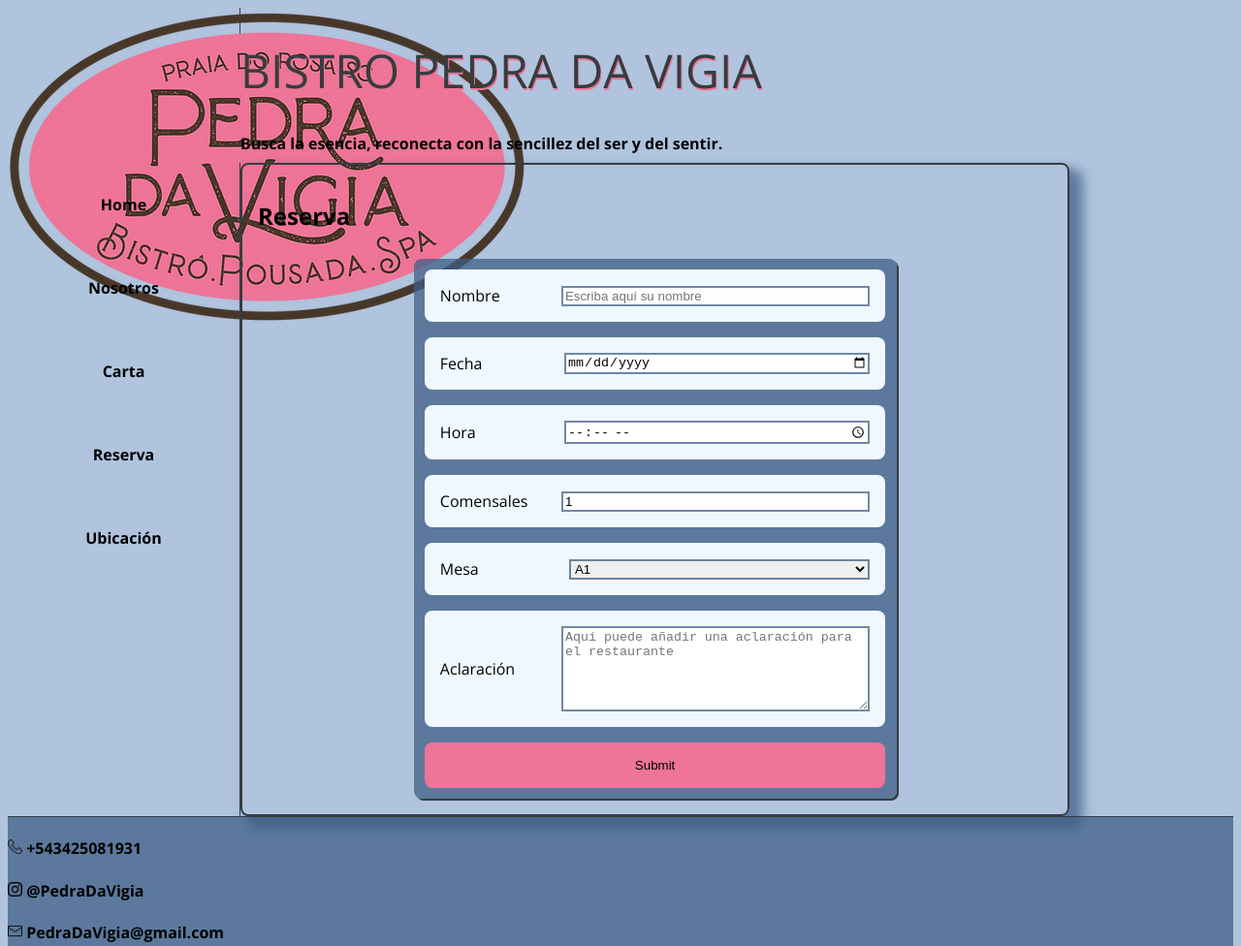
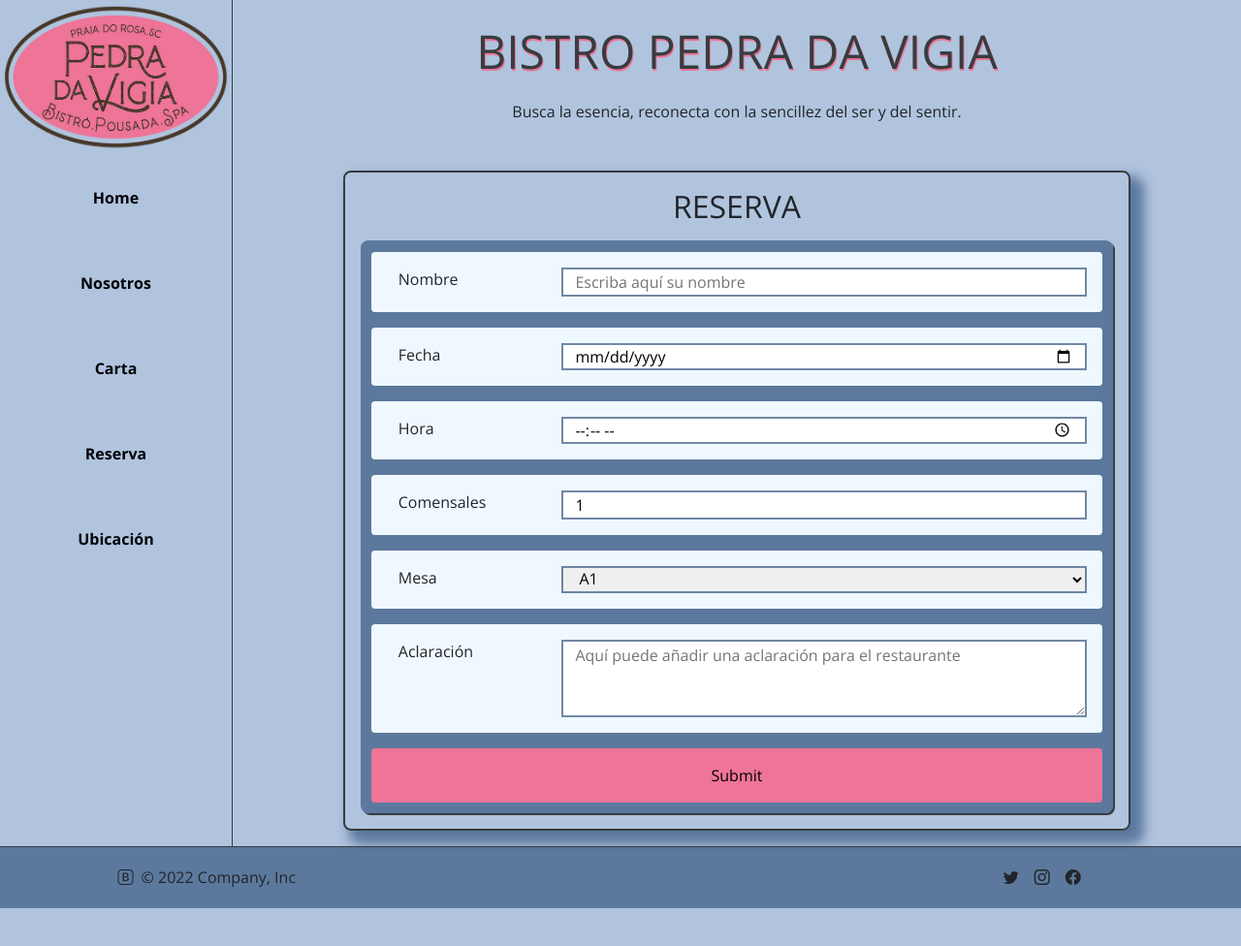
Before and after one commit to franciscocaloia/EntregasCoderHouse, a plain HTML site: page Bootstrap/pages/reserva.html in a window 1280 px wide. Shown: the top 976 px of the page at 97% size. After the commit the page ends 937 px from the top, so only its background shows below. Drawn offline with nearby package versions, Linux system fonts and the light colour scheme.

Commit message:
arreglando reserva y ubicacion

```diff
--- a/Bootstrap/css/styles.css
+++ b/Bootstrap/css/styles.css
@@ -27,6 +27,31 @@ body {
   height: 10rem;
 }
 
+.header__titulo{
+  position: relative;
+  overflow: hidden;
+}
+@keyframes desplazamiento {
+  100%{
+    transform: translateX(calc(100vw + 10rem));
+  }
+}
+
+.header__titulo:hover> .linea{
+  animation-duration: 1.5s;
+  animation-name: desplazamiento;
+  animation-iteration-count: infinite;
+}
+
+.linea{
+  position: absolute;
+  bottom: 50%;
+  left: -10rem;
+  height: 2px;
+  width: 10rem;
+  background-image: linear-gradient(to right , lightsteelblue , #ee7498);
+  transition: all 1s;
+}
 
 .header__titulo h1 {
   font-weight: normal;
@@ -48,6 +73,7 @@ body {
     font-size: 1rem;
   }
 }
+
 
 /*------------------------------------NAV------------------------------------------*/
 .menu {
@@ -139,6 +165,10 @@ body {
   height: 20rem;
   width: 100%;
 }
+.main__video:hover{
+  transform: scale(1.2);
+  transition: all 1s;
+}
 
 .main__text{
   text-align: justify;
@@ -173,7 +203,7 @@ body {
 .container--carta{
   padding: 0.5rem;
 }
-.row{
+.tabla .row{
   margin: 0;
   border: none;
   width: 100%;
@@ -205,17 +235,11 @@ body {
 }
 
 /*------------------------------------RESERVA------------------------------------------*/
-.main__form {
+.main__form{
   justify-self: center;
-  display: grid;
-  width: 100%;
 }
-
 .main__field {
-  display: flex;
-  flex-direction: column;
   background-color: aliceblue;
-  border-radius: 0.5rem;
   margin: 0.5rem;
   padding: 1rem;
 }
@@ -224,7 +248,6 @@ body {
 select,
 textarea {
   border: rgba(64, 95, 135, 0.74) solid 2px;
-  width: 100%;
 }
 .main__field textarea {
   height: 5rem;
@@ -232,49 +255,16 @@ textarea {
 .main__button {
   border: none;
   background-color: #ee7498;
-  border-radius: 0.5rem;
   margin: 0.5rem;
   padding: 1rem;
-  justify-self:stretch;
 }
-
 .main__button:hover {
   background-color: #944d62;
   color: aliceblue;
 }
-
-.main__field label {
-  font-weight: 400;
-}
-
-
-@media (min-width: 480px) {
-  .main__field{
-    flex-direction: row;
-    align-items: center;
-    justify-content: space-between;
-  }
-  .main__field input,
-  select,
-  textarea {
-    width: 70%;
-  }
-}
-@media (min-width: 700px) {
-  .main__form{
-    width: 60%;
-  }
-}
-@media (min-width: 1440px) {
-  .main__form{
-    width: 40%;
-  }
-}
-
 /*------------------------------------UBICACION------------------------------------------*/
 
 .main__map{
-  justify-self: center;
   width: 100%;
   height: 20rem;
 }
--- a/Bootstrap/pages/reserva.html
+++ b/Bootstrap/pages/reserva.html
@@ -3,8 +3,10 @@
     <head>
         <meta charset="UTF-8">
         <meta http-equiv="X-UA-Compatible" content="IE=edge">
-    <meta name="viewport" content="width=device-width, initial-scale=1.0">
+        <meta name="viewport" content="widdiv=device-widdiv, initial-scale=1.0">
         <link rel="shortcut icon" href="../assets/Logo.webp">
+        <link rel="stylesheet" href="../bootstrap-5.1.3-dist/css/bootstrap.css">
+        <link rel="stylesheet" href="https://cdn.jsdelivr.net/npm/bootstrap-icons@1.8.1/font/bootstrap-icons.css">
         <link rel="stylesheet" href="../css/styles.css">
         <link rel="preconnect" href="https://fonts.googleapis.com">
         <link rel="preconnect" href="https://fonts.gstatic.com" crossorigin>
@@ -13,11 +15,13 @@
     </head>
     <body>
         <div class="grid-container">
-        <div class="header__logo">
-            <img src="../assets/Logo.webp" alt="Logo">
-        </div><div class="header__titulo">
-            <h1>Bistro Pedra Da Vigia</h1>
-            <h3>Busca la esencia, reconecta con la sencillez del ser y del sentir.</h3>
+            <div class="header__logo d-flex justify-content-center">
+                <img class="img-fluid p-1" src="../assets/Logo.webp" alt="Logo">
+            </div>
+            <div class="header__titulo">
+                <h1 class="my-4 text-center">Bistro Pedra Da Vigia</h1>
+                <h3 class="text-center mx-2 h6">Busca la esencia, reconecta con la sencillez del ser y del sentir.</h3>
+                <span class="linea"></span>
             </div>
             <nav class="menu">
                 <ul>
@@ -28,31 +32,31 @@
                     <li class="menu__option"><a href="../pages/ubicacion.html">Ubicación</a></li>
                 </ul>
             </nav>
-        <main class="main">
+            <main class="main container-fluid d-flex justify-content-center align-items-center my-3">
             <div class="container">
-                <div class="main__title">
+                <div class="main__title text-center text-uppercase">
                     <h2>Reserva</h2>
                 </div>
-                <form class="main__content main__form">
-                    <div class="main__field">
-                        <label  for="Nombre">Nombre</label>
-                        <input placeholder="Escriba aquí su nombre" type="text" id="Nombre" id="Nombre">
+                <form class="main__content main__form col-7 d-flex flex-column w-100">
+                    <div class="main__field row rounded">
+                        <label class="col-12 col-sm-3"  for="Nombre">Nombre</label>
+                        <input class="col-12 col-sm-9" placeholder="Escriba aquí su nombre" type="text" id="Nombre" id="Nombre">
                     </div>
-                    <div class="main__field">
-                        <label for="Fecha">Fecha</label>
-                        <input type="date" id="Fecha">
+                    <div class="main__field row rounded">
+                        <label class="col-12 col-sm-3" for="Fecha">Fecha</label>
+                        <input class="col-12 col-sm-9" type="date" id="Fecha">
                     </div>
-                    <div class="main__field">
-                        <label for="Hora">Hora</label>
-                        <input type="time" id="Hora">
+                    <div class="main__field row rounded">
+                        <label class="col-12 col-sm-3" for="Hora">Hora</label>
+                        <input class="col-12 col-sm-9" type="time" id="Hora">
                     </div>
-                    <div class="main__field">
-                        <label for="Comensales">Comensales</label>
-                        <input min="1" type="number" value="1" id="Comensales">
+                    <div class="main__field row rounded">
+                        <label class="col-12 col-sm-3" for="Comensales">Comensales</label>
+                        <input class="col-12 col-sm-9" min="1" type="number" value="1" id="Comensales">
                     </div>
-                    <div class="main__field">
-                        <label for="Mesa">Mesa</label>
-                        <select id="Mesa">
+                    <div class="main__field row rounded">
+                        <label class="col-12 col-sm-3" for="Mesa">Mesa</label>
+                        <select class="col-12 col-sm-9" id="Mesa">
                             <option>A1</option>
                             <option>A2</option>
                             <option>A3</option>
@@ -64,17 +68,28 @@
                             <option>C3</option>
                         </select>
                     </div>
-                    <div class="main__field">
-                        <label for="Aclaracion">Aclaración</label>
-                        <textarea placeholder="Aquí puede añadir una aclaración para el restaurante" id="Aclaracion" rows="10"></textarea>
+                    <div class="main__field row rounded">
+                        <label class="col-12 col-sm-3" for="Aclaracion">Aclaración</label>
+                        <textarea class="col-12 col-sm-9" placeholder="Aquí puede añadir una aclaración para el restaurante" id="Aclaracion" rows="10"></textarea>
                     </div>
-                        <input class="main__button" type="submit">
+                        <input class="main__button rounded align-self-stretch" type="submit">
                 </form>
             </div>
         </main>
-    <footer class="footer">
-        <h4 class="footer__info"> <img height="15px" src="../assets/telephone.png" alt="iconoTelefono"> +543425081931</h4><h4 class="footer__info"><img height="15px" src="../assets/instagram.png" alt="iconoInstagram"> @PedraDaVigia</h4><h4 class="footer__info"><img height="15px" src="../assets/email.png" alt="iconoEmail"> PedraDaVigia@gmail.com</h4>
+        <footer class="d-flex flex-wrap justify-content-between align-items-center py-3 footer">
+            <div class="col-md-4 d-flex align-items-center justify-content-center">
+                <a href="/" class="mb-3 me-2 mb-md-0 text-dark text-decoration-none lh-1 ">
+                    <i class="bi bi-bootstrap"></i>
+                </a>
+                <span class="text-dark">&copy; 2022 Company, Inc</span>
+            </div>
+            <ul class="nav col-md-4 justify-content-center list-unstyled d-flex">
+                <li class="ms-3"><a class="text-dark" href="#"><i class="bi bi-twitter"></i></a></li>
+                <li class="ms-3"><a class="text-dark" href="#"><i class="bi bi-instagram"></i></a></li>
+                <li class="ms-3"><a class="text-dark" href="#"><i class="bi bi-facebook"></i></a></li>
+            </ul>
         </footer>
         </div>
+        <script src="./bootstrap-5.1.3-dist/js/bootstrap.js"></script>
 </body>
 </html>
```
Also changed, not shown: Bootstrap/index.html (+1 -0 lines), Bootstrap/pages/carta.html (+1 -0 lines), Bootstrap/pages/nosotros.html (+1 -0 lines), Bootstrap/pages/ubicacion.html (+28 -13 lines). Lines whose indentation alone changed are shown as unchanged.
